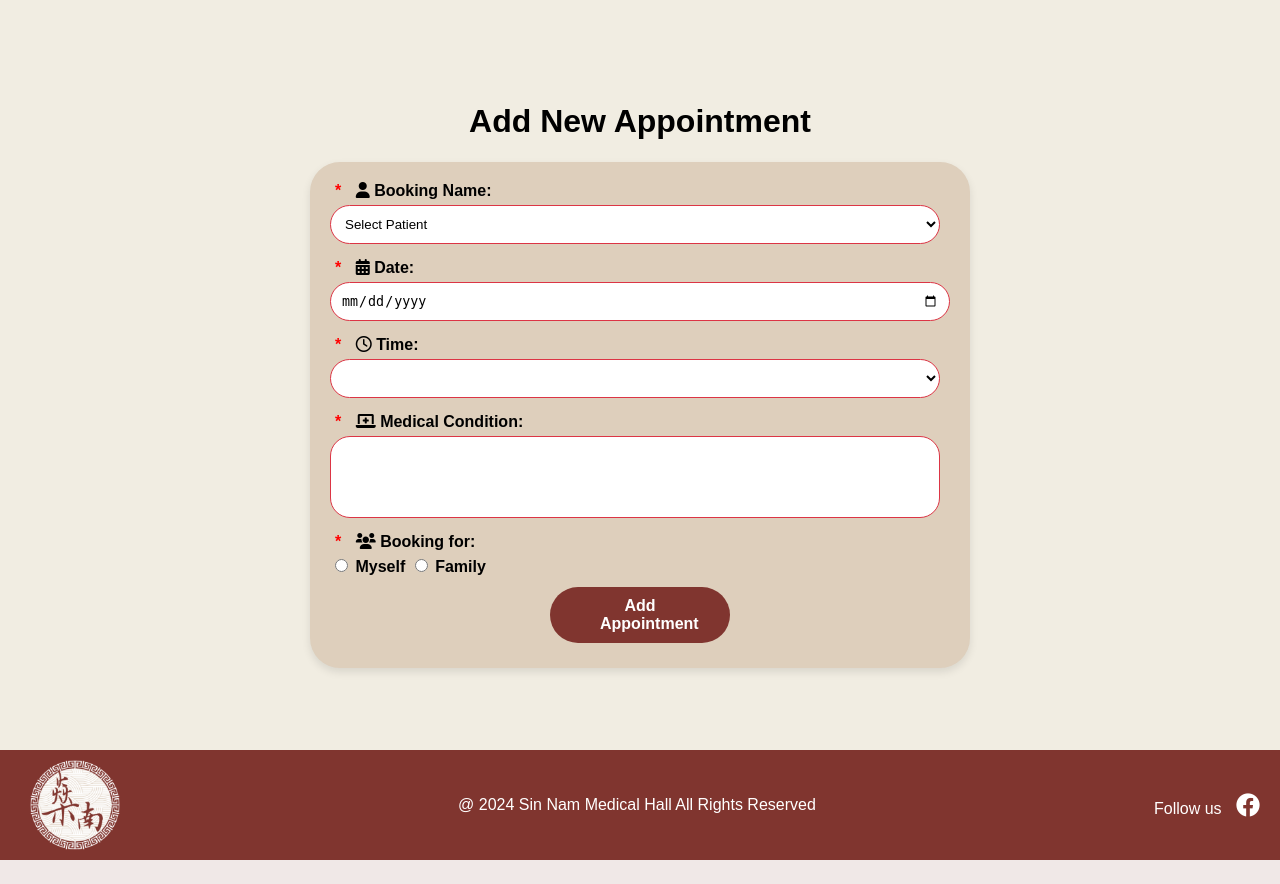
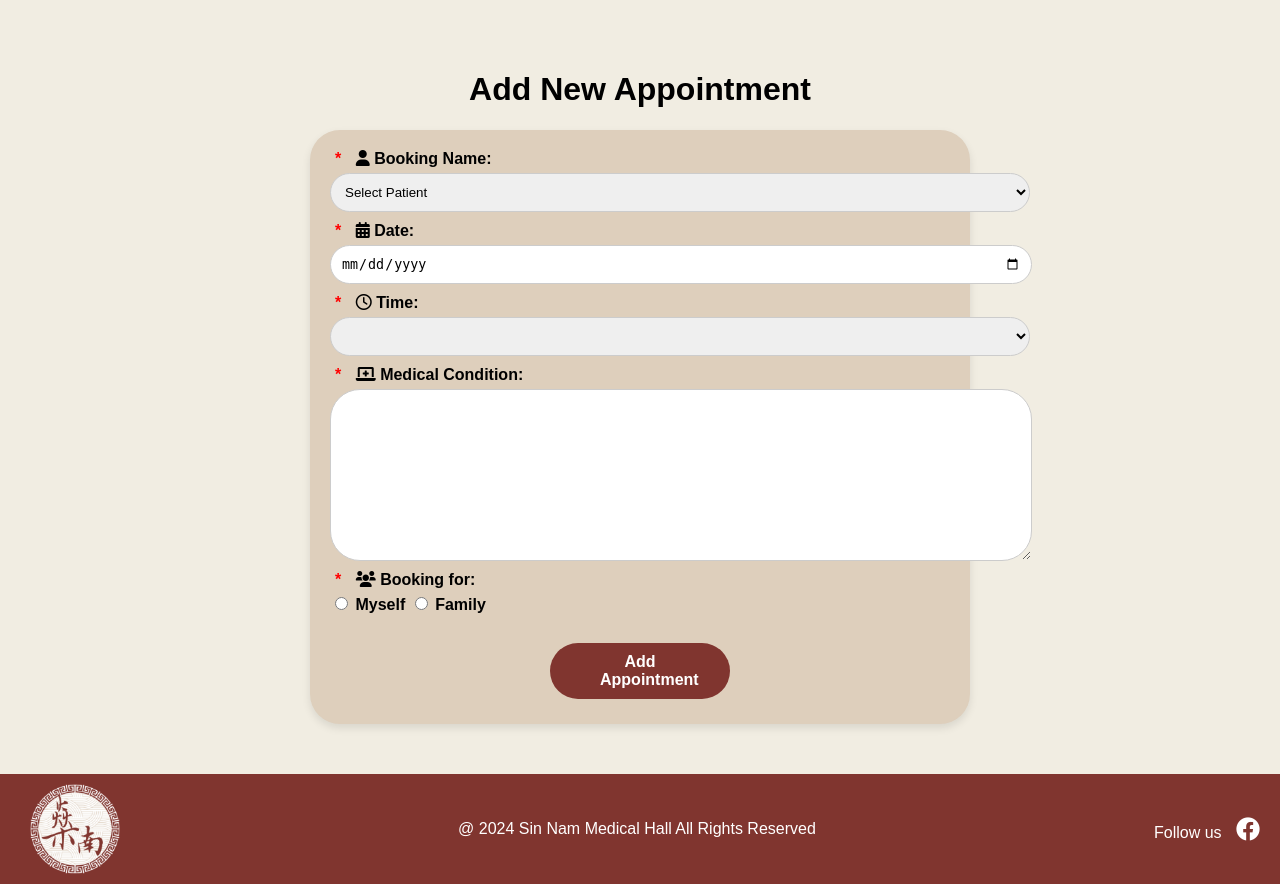
Before and after one commit to weih3ng/SINNAM_FYP, a PHP site: page /SINNAM_FYP/adminAddAppointment.php in a window 1280 px wide. Shown: the part 114-998 px from the top of the page. Before the commit the page ends 974 px from the top, so only its background shows below. Run offline with PHP 8.4, Linux system fonts and the light colour scheme; data that the repository does not hold is empty; some libraries are stand-ins or nearby versions.

Commit message:
adjust box width

```diff
--- a/adminAddAppointment.php
+++ b/adminAddAppointment.php
@@ -76,21 +76,22 @@ if ($patients_result && mysqli_num_rows($patients_result) > 0) {
     <link rel="stylesheet" href="style.css">
     <title>Add New Appointment</title>
     <style>
+/* General styling for the form */
 html, body {
-            background-color: #F1EDE2;  /* ensure the background color covers the entire viewport */
+    background-color: #F1EDE2;
 }
 
 .admin-panel-container {
-            display: flex; /* makes the container a flex container so that items are well-aligned */
+    display: flex;
     flex-direction: column;
     align-items: center;
     justify-content: center;
     background-color: #F1EDE2;
     padding: 50px 20px;
-            min-height: calc(100vh - 150px);  /* ensure the container takes at least the full viewport height */
+    min-height: calc(100vh - 150px);
 }
 
-        h2{
+h2 {
     text-align: center;
 }
 
@@ -124,37 +125,12 @@ if ($patients_result && mysqli_num_rows($patients_result) > 0) {
 }
 
 .form-container input,
-        .form-container select {
+.form-container select,
+.form-container textarea {
     margin-bottom: 10px;
     padding: 10px;
     border-radius: 30px;
     border: 1px solid #ccc;
-        }
-
-        .form-container input[type="text"],
-        .form-container input[type="number"],
-        .form-container input[type="date"],
-        .form-container select {
-            width: calc(100% - 22px);
-            padding: 10px;
-            margin-bottom: 15px;
-            border: 1px solid #DC3545;
-            border-radius: 20px;
-            background-color: white;
-        }
-
-        .form-container textarea {
-            width: 610px;
-            padding: 10px;
-            margin-bottom: 15px;
-            border: 1px solid #DC3545;
-            border-radius: 20px;
-            background-color: white;
-            box-sizing: border-box; /* ensure padding is included in the element's total width and height */
-        }
-
-        .form-container select {
-            width: 610px;
 }
 
 .form-container .button-container {
@@ -178,7 +154,7 @@ if ($patients_result && mysqli_num_rows($patients_result) > 0) {
     background-color: #6b2c27;
 }
 
-        /* additional CSS styling for navigation bar */
+/* Additional CSS styling for navigation bar */
 .navbar-links a.current {
     position: relative;
     color: white;
@@ -194,6 +170,7 @@ if ($patients_result && mysqli_num_rows($patients_result) > 0) {
     background-color: white;
     border-radius: 2px;
 }
+
     </style>
 </head>
 <body>
@@ -230,24 +207,29 @@ if ($patients_result && mysqli_num_rows($patients_result) > 0) {
         <div class="admin-panel-container">
         <h1>Add New Appointment</h1>
         <div class="form-container">
+
     <form action="adminAddAppointment.php" method="POST">
         <label for="patients_id" class="required-label">
             <i class="fas fa-user"></i> Booking Name:</label>
-                <select id="patients_id" name="patients_id" required>
+        <select id="patients_id" name="patients_id" style="width: 700px;" required>
             <option value="">Select Patient</option>
             <?php foreach ($patients as $id => $name): ?>
                 <option value="<?php echo $id; ?>"><?php echo $name; ?></option>
             <?php endforeach; ?>
         </select>
+
         <label for="date" class="required-label">
             <i class="fas fa-calendar-alt"></i> Date:</label>
-                <input type="date" id="date" name="date" required>
+        <input type="date" id="date" name="date" style="width: 680px;" required>
+
         <label for="time" class="required-label">
             <i class="far fa-clock"></i> Time:</label>
-                <select id="time" name="time" required></select>
+        <select id="time" name="time" style="width: 700px;" required></select>
+
         <label for="medical_condition" class="required-label">
             <i class="fas fa-laptop-medical"></i> Medical Condition:</label>
-                <textarea id="medical_condition" name="medical_condition" required rows="4" style="resize: none;"></textarea>
+        <textarea id="medical_condition" name="medical_condition" style="width: 680px; height: 150px;" required rows="4" style="resize: none;"></textarea>
+
         <label for="is_for_self" class="required-label">
             <i class="fas fa-users"></i> Booking for:</label>
         <div>
@@ -256,24 +238,28 @@ if ($patients_result && mysqli_num_rows($patients_result) > 0) {
             <input type="radio" id="is_for_self_family" name="is_for_self" value="0" required>
             <label for="is_for_self_family">Family</label>
         </div>
+        <br>
         <div id="family_info" style="display: none;">
             <label for="relationship_type" class="required-label">
                 <i class="fas fa-people-arrows"></i> Relationship Type:</label>
-                    <select id="relationship_type" name="relationship_type">
+            <select id="relationship_type" name="relationship_type" style="width: 700px;">
                 <option value="spouse">Spouse</option>
                 <option value="child">Child</option>
                 <option value="parent">Parent</option>
                 <option value="other">Other</option>
             </select>
+            <br>
             <label for="family_name" class="required-label">
                 <i class="fas fa-user-tag"></i> Family member's name:</label>
-                    <input type="text" id="family_name" name="family_name">
+            <input type="text" id="family_name" name="family_name" style="width: 680px;">
         </div>
+
         <div class="button-container">
             <button type="submit">Add Appointment</button>
         </div>
     </form>
 </div>
+
     </div>
 
     <!-- Footer -->
```
Also changed, not shown: adminManageAppointments.php (+13 -27 lines). Lines whose indentation alone changed are shown as unchanged.
